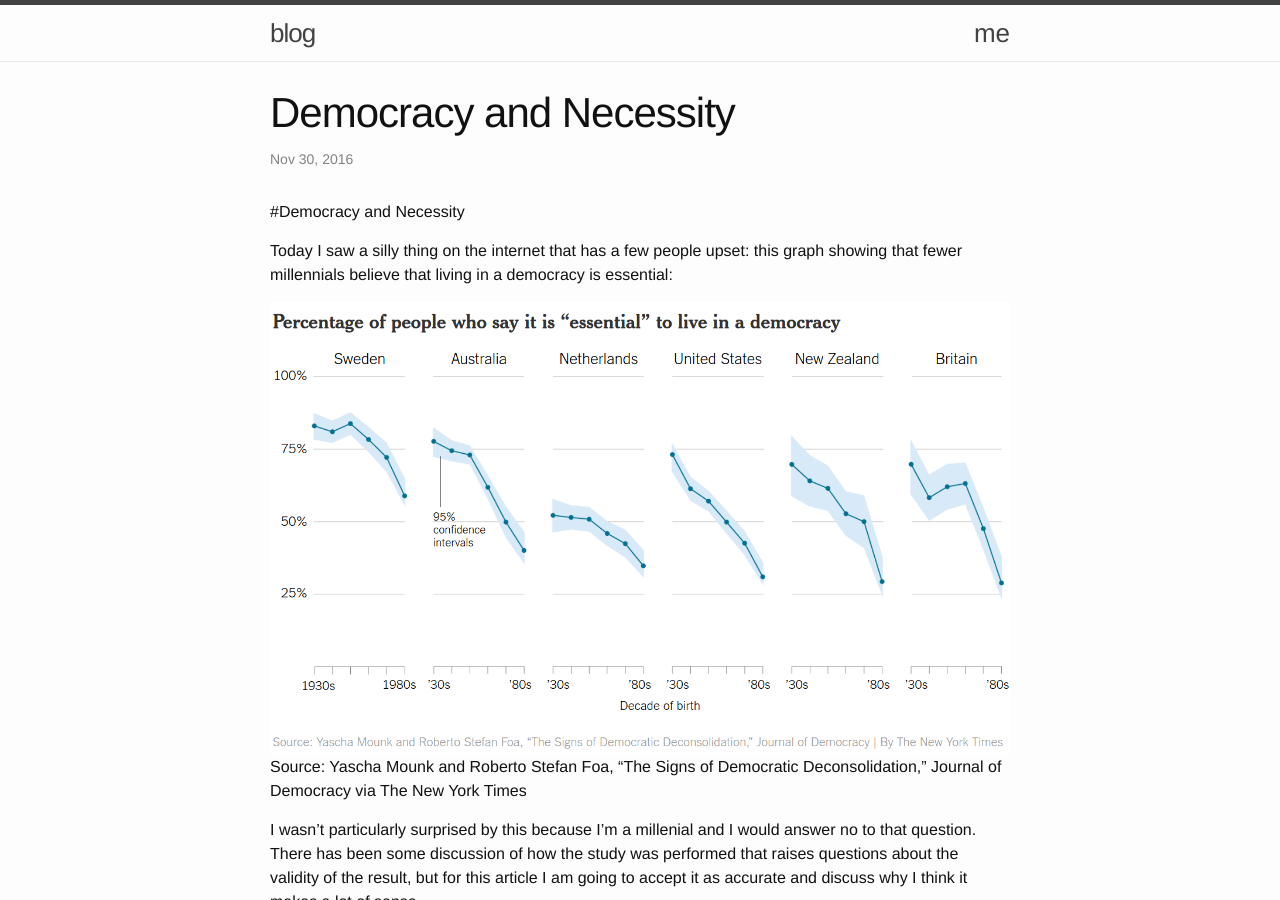
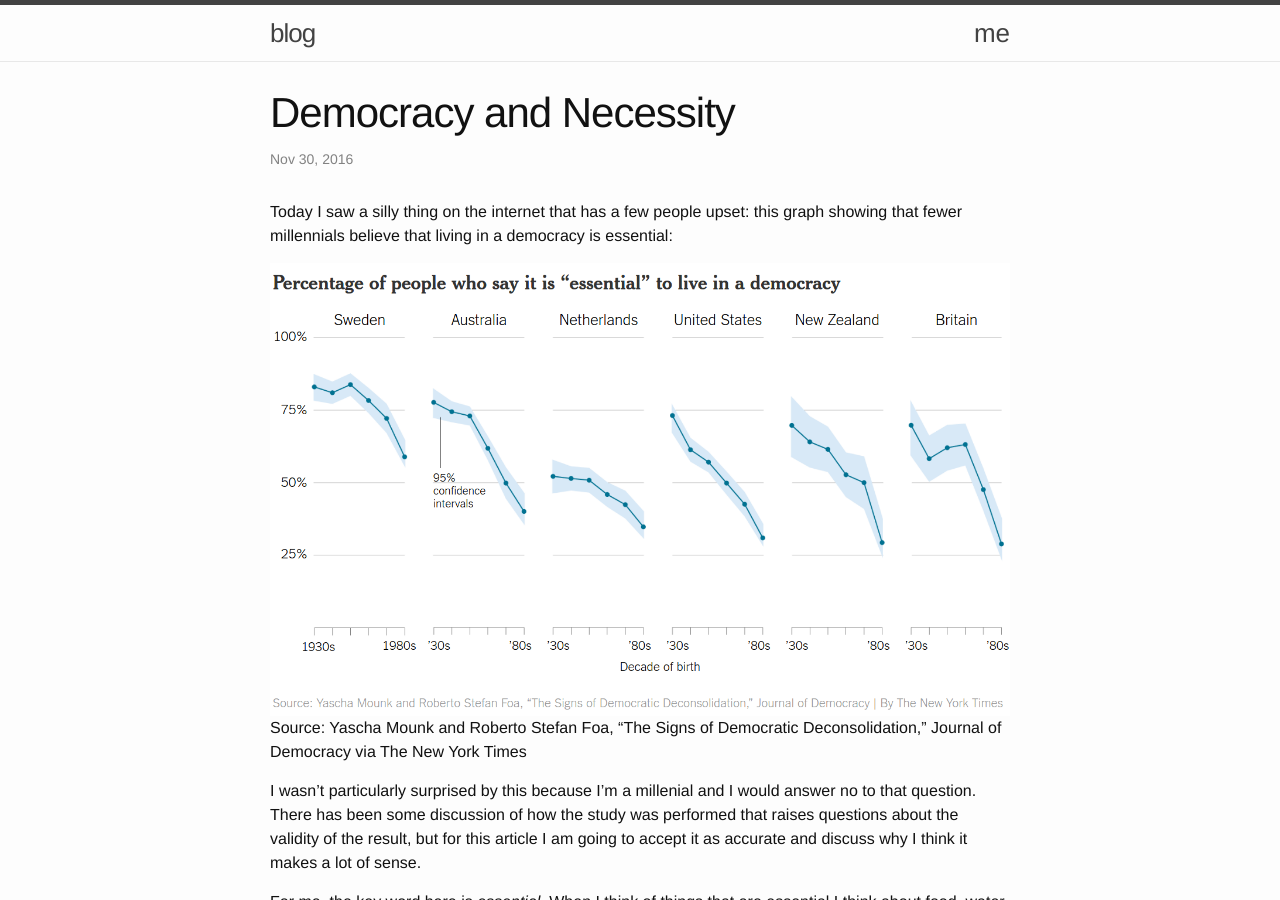
Before and after one commit to adamjorr/adamjorr.github.io, a Jekyll site: the page built from _posts/2016-11-30-democracy.md, in a window 1280 px wide and 900 px high. Built offline with Jekyll 4.4.1, drawn with Linux system fonts in a browser that asks for light colours; nearby versions of some CDN libraries.

Commit message:
remove redundant title

```diff
--- a/_posts/2016-11-30-democracy.md
+++ b/_posts/2016-11-30-democracy.md
@@ -4,8 +4,6 @@ title:  "Democracy and Necessity"
 date:   2016-11-30
 permalink: democracy.html
 ---
-
-#Democracy and Necessity
 
 Today I saw a silly thing on the internet that has a few people upset: this graph showing that fewer millennials believe that living in a democracy is essential:
 
```
